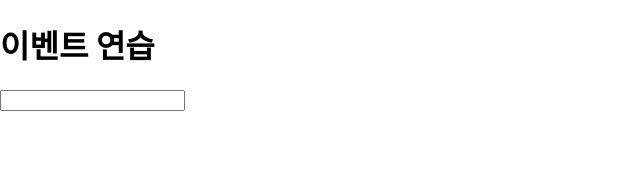
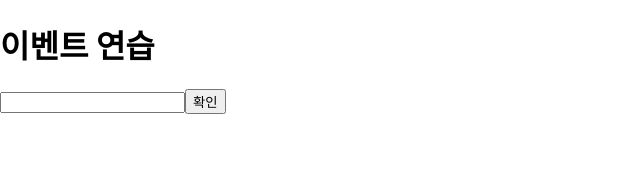
Before and after one commit to RATSENO/hello-react, a React (Create React App) app: page / in a window 1280 px wide. Shown: the top 179 px of the page, without its empty margins (0-640 px from the left). Built offline with nearby package versions, Linux system fonts and the light colour scheme.

Commit message:
버튼을 누룰 때 comment 값을 공백으로 설정

```diff
--- a/src/EventPractice.js
+++ b/src/EventPractice.js
@@ -19,6 +19,16 @@ class EventPractice extends Component {
             });
           }}
         ></input>
+        <button
+          onClick={() => {
+            alert(this.state.message);
+            this.setState({
+              message: "",
+            });
+          }}
+        >
+          확인
+        </button>
       </div>
     );
   }
```
